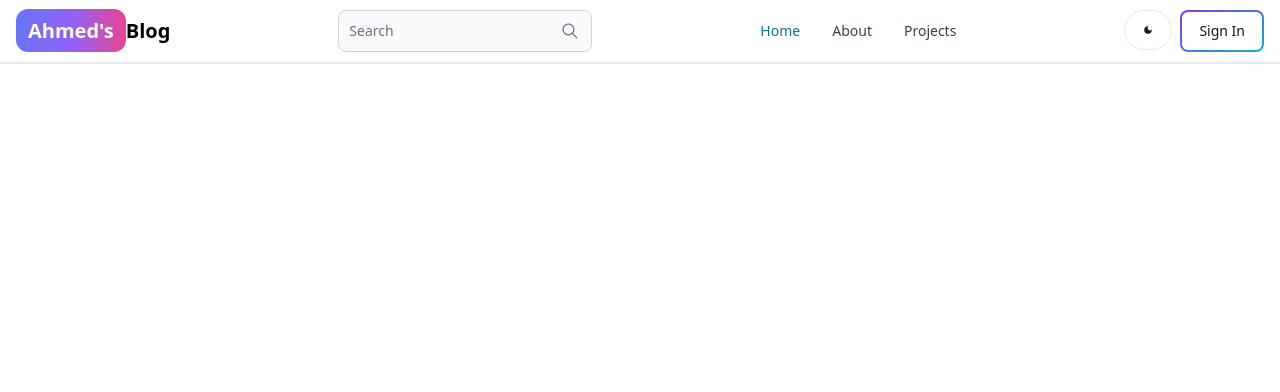
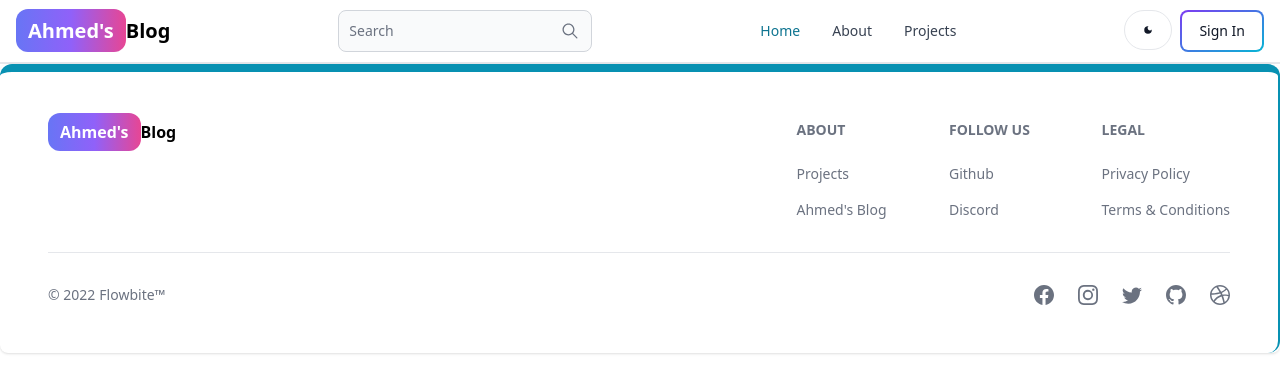
Before and after one commit to ahmedbjd/MERN_Blog, a React (Vite) app in the folder client/: page / in a window 1280 px wide. Shown: the top 392 px of the page. Built offline with nearby package versions, Linux system fonts and the light colour scheme.

Commit message:
create and add footer compenent

```diff
--- a/client/src/App.jsx
+++ b/client/src/App.jsx
@@ -7,6 +7,7 @@ import SignUp from './pages/SignUp';
 import Projects from './pages/Projects';
 import Dashboard from './pages/Dashboard';
 import Header from './components/Header';
+import MyFooter from './components/Footer';
 
 const App = () => {
   return (
@@ -20,6 +21,7 @@ const App = () => {
       <Route path='projects' element={<Projects />} />
       <Route path='dashboard' element={<Dashboard />} />
      </Routes>
+     <MyFooter />
     </BrowserRouter>
   )
 }
--- /dev/null
+++ b/client/src/components/Footer.jsx
@@ -0,0 +1,57 @@
+import React from 'react'
+import { Footer } from 'flowbite-react';
+import { BsDribbble, BsFacebook, BsGithub, BsInstagram, BsTwitter } from 'react-icons/bs';
+import { Link } from 'react-router-dom';
+
+const MyFooter = () => {
+  return (
+    <Footer>
+      <div className="w-full border-t-8 border-r-2 rounded-xl border-cyan-600 p-12">
+        <div className="grid w-full justify-between sm:flex sm:justify-between md:flex md:grid-cols-1">
+          <div>
+             <Link to='/' className='font-semibold dark:text-white whitespace-nowrap'>
+            <span className='bg-gradient-to-r from-indigo-500 via-purple-500 to-pink-500 rounded-xl py-2 px-3 text-white'>Ahmed's</span>
+            <span>Blog</span>
+          </Link>
+          </div>
+          <div className="grid grid-cols-2 gap-8 sm:grid-cols-3 sm:gap-6 max-sm:mt-5 sm:ml-5">
+            <div>
+              <Footer.Title title="about" />
+              <Footer.LinkGroup col>
+                <Footer.Link href="#">Projects</Footer.Link>
+                <Footer.Link href="#">Ahmed's Blog</Footer.Link>
+              </Footer.LinkGroup>
+            </div>
+            <div>
+              <Footer.Title title="Follow us" />
+              <Footer.LinkGroup col>
+                <Footer.Link href="#">Github</Footer.Link>
+                <Footer.Link href="#">Discord</Footer.Link>
+              </Footer.LinkGroup>
+            </div>
+            <div>
+              <Footer.Title title="Legal" />
+              <Footer.LinkGroup col>
+                <Footer.Link href="#">Privacy Policy</Footer.Link>
+                <Footer.Link href="#">Terms &amp; Conditions</Footer.Link>
+              </Footer.LinkGroup>
+            </div>
+          </div>
+        </div>
+        <Footer.Divider />
+        <div className="w-full sm:flex sm:items-center sm:justify-between">
+          <Footer.Copyright href="#" by="Flowbite™" year={2022} />
+          <div className="mt-4 flex space-x-6 sm:mt-0 sm:justify-center">
+            <Footer.Icon href="#" icon={BsFacebook} />
+            <Footer.Icon href="#" icon={BsInstagram} />
+            <Footer.Icon href="#" icon={BsTwitter} />
+            <Footer.Icon href="#" icon={BsGithub} />
+            <Footer.Icon href="#" icon={BsDribbble} />
+          </div>
+        </div>
+      </div>
+    </Footer>
+  )
+}
+
+export default MyFooter
```
